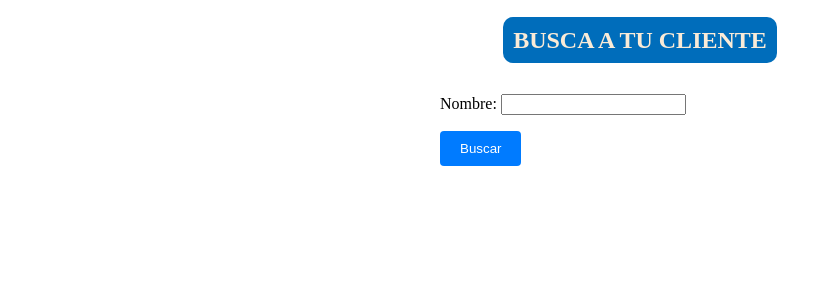
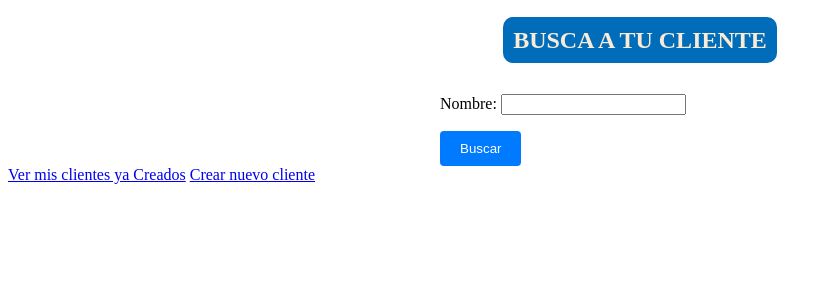
Before and after one commit to Ruffos1/TerceraPreEntregaLandoni, a Django app: page /cliente/buscar/ in a window 1280 px wide. Shown: the top 300 px of the page, without its empty margins (0-830 px from the left). Run offline with Django 4.2, Linux system fonts and the light colour scheme.

Commit message:
Pagina Linkeada

```diff
--- a/Project/apps/Cliente/templates/cliente/buscar.html
+++ b/Project/apps/Cliente/templates/cliente/buscar.html
@@ -8,4 +8,7 @@
     {{ form.as_p }}
     <button style="background-color: #007bff;color: #fff;padding: 10px 20px;border: none;border-radius: 4px;  cursor: pointer;" type="submit">Buscar</button>
 </form>
+
+<a href="{% url "Cliente:clientes" %}">Ver mis clientes ya Creados</a>
+<a href="{% url "Cliente:crear_cliente" %}">Crear nuevo cliente</a>
 {% endblock CONTENIDO %}
--- a/Project/apps/Cliente/templates/cliente/crear_clientes.html
+++ b/Project/apps/Cliente/templates/cliente/crear_clientes.html
@@ -16,4 +16,5 @@ Estos son Mis Clientes
 
 <a href="{% url "Home:home" %}">Volver al Inicio</a>
 <a href="{% url "Cliente:clientes" %}">Ver mis clientes ya Creados</a>
+<a href="{% url "Cliente:buscar" %}">Buscar Clientes</a>
 {% endblock CONTENIDO %}
--- a/Project/apps/Cliente/templates/cliente/index.html
+++ b/Project/apps/Cliente/templates/cliente/index.html
@@ -14,4 +14,5 @@ Estos son Mis Clientes
 
 <a href="{% url "Cliente:crear_cliente" %}">Crear nuevo cliente</a>
 <a href="{% url "Home:home" %}">Volver al Inicio</a>
+<a href="{% url "Cliente:buscar" %}">Buscar Clientes</a>
 {% endblock CONTENIDO %}
--- a/Project/apps/Cliente/templates/cliente/resultado_busqueda.html
+++ b/Project/apps/Cliente/templates/cliente/resultado_busqueda.html
@@ -14,4 +14,6 @@ Estos son los Clientes que buscabas
   <p>No se encontraron clientes.</p>
 {% endfor %}
 
+<a href="{% url "Cliente:buscar" %}">Volver a buscar</a>
+
 {% endblock CONTENIDO %}
```
